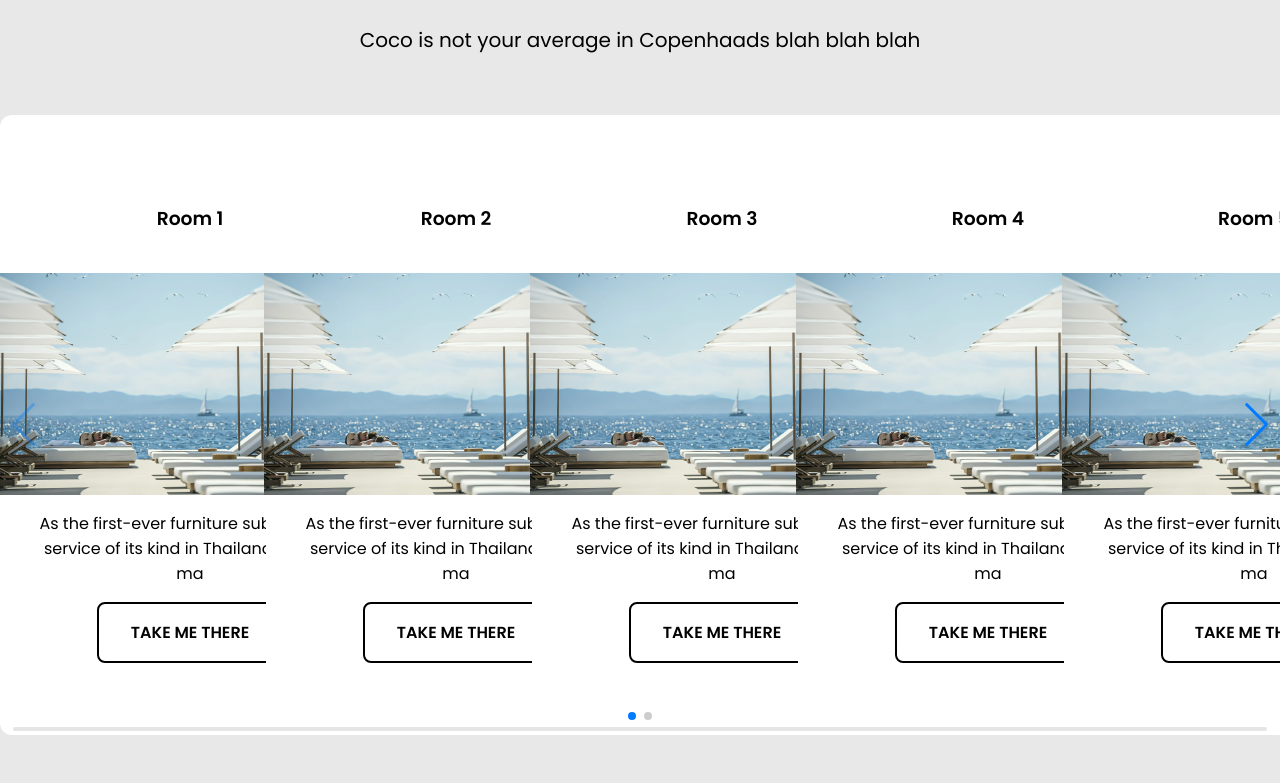
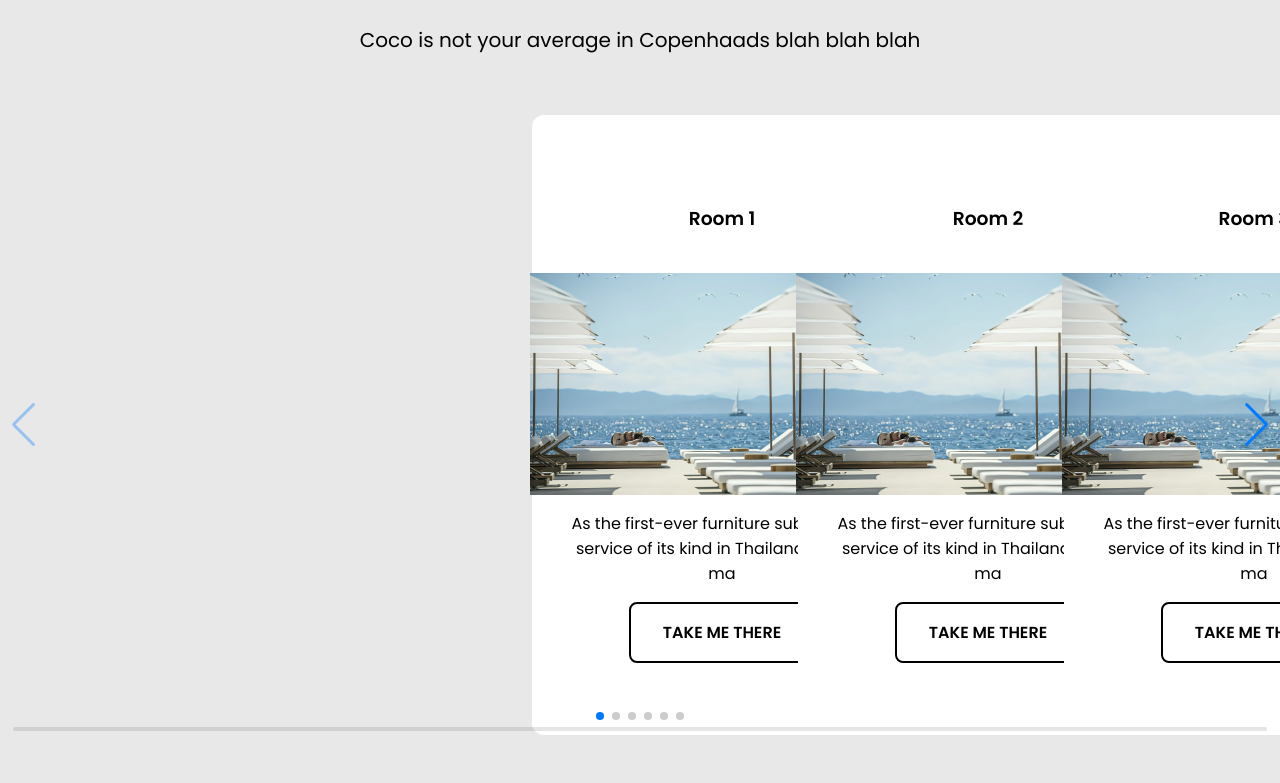
Before and after one commit to kang-hwan/conceptual-celestial-manor, a React (Create React App) app: page / in a window 1280 px wide. Shown: the part 6537-7320 px from the top of the page. Built offline with nearby package versions, Linux system fonts and the light colour scheme.

Commit message:
amend build error

```diff
--- a/src/Components/CardSlider.js
+++ b/src/Components/CardSlider.js
@@ -20,6 +20,7 @@ export default function CardSlider() {
         modules={[Navigation, Pagination]}
         spaceBetween={50}
         slidesPerView={5}
+        centeredSlides={true}
         navigation
         pagination={{ clickable: true }}
         scrollbar={{ draggable: true }}
@@ -38,24 +39,6 @@ export default function CardSlider() {
             </div>
           </SwiperSlide>
         ))}
-        {/* <swiper-slide>
-          <div className="card">
-            <h3 className="card__title">Card 1</h3>
-            <img src={cardTestImg} className="card__img" />
-            <p className="card__body">
-              As the first-ever furniture subscription service of its kind in
-              Thailand. Spruce ma.
-            </p>
-            <a className="card__cta-btn" href="/">
-              TAKE ME THERE
-            </a>
-          </div>
-        </swiper-slide>
-        <swiper-slide>Slide 2</swiper-slide>
-        <swiper-slide>Slide 3</swiper-slide>
-        <swiper-slide>Slide 4</swiper-slide>
-        <swiper-slide>Slide 5</swiper-slide>
-        <swiper-slide>Slide 6</swiper-slide> */}
       </Swiper>
     </div>
   );
```
